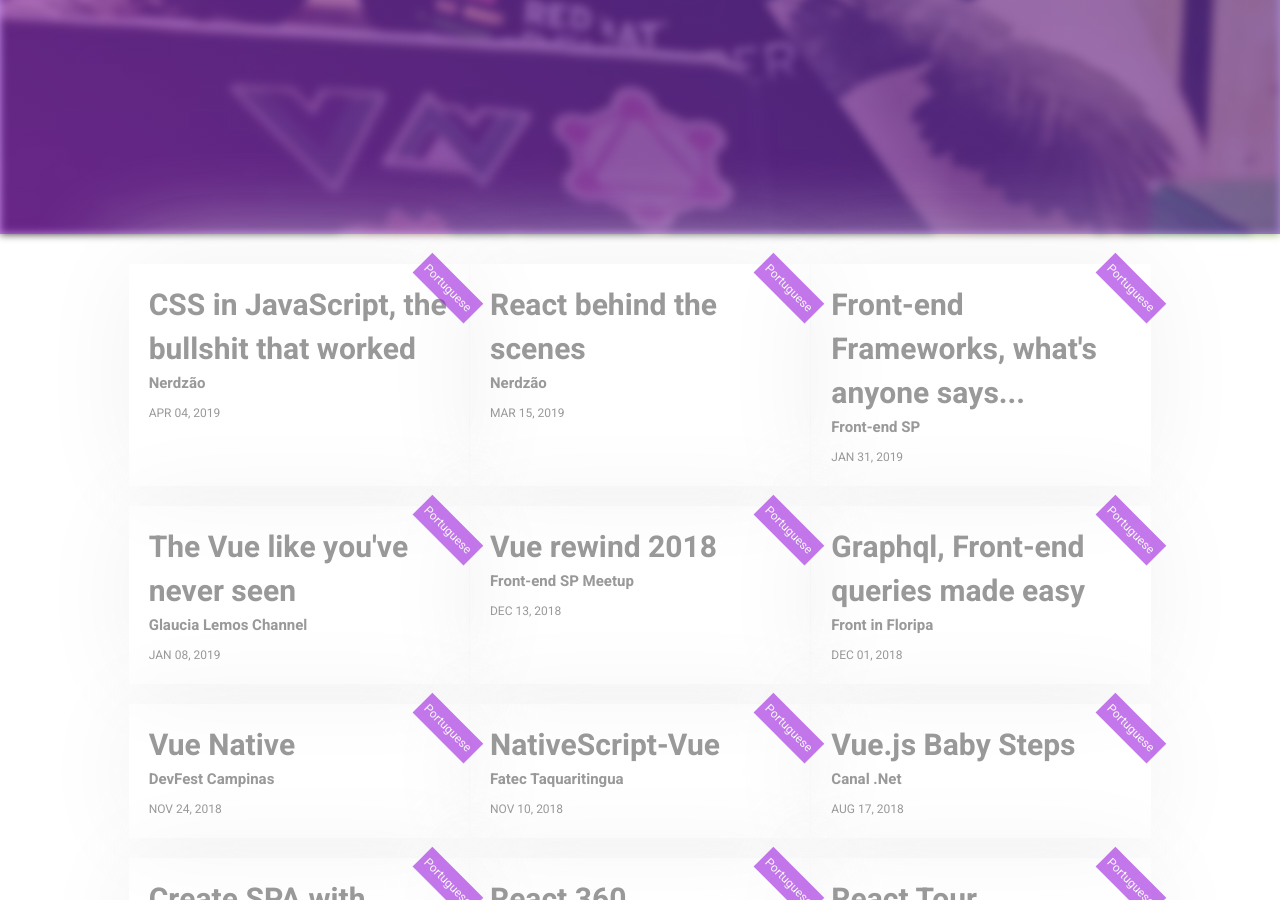
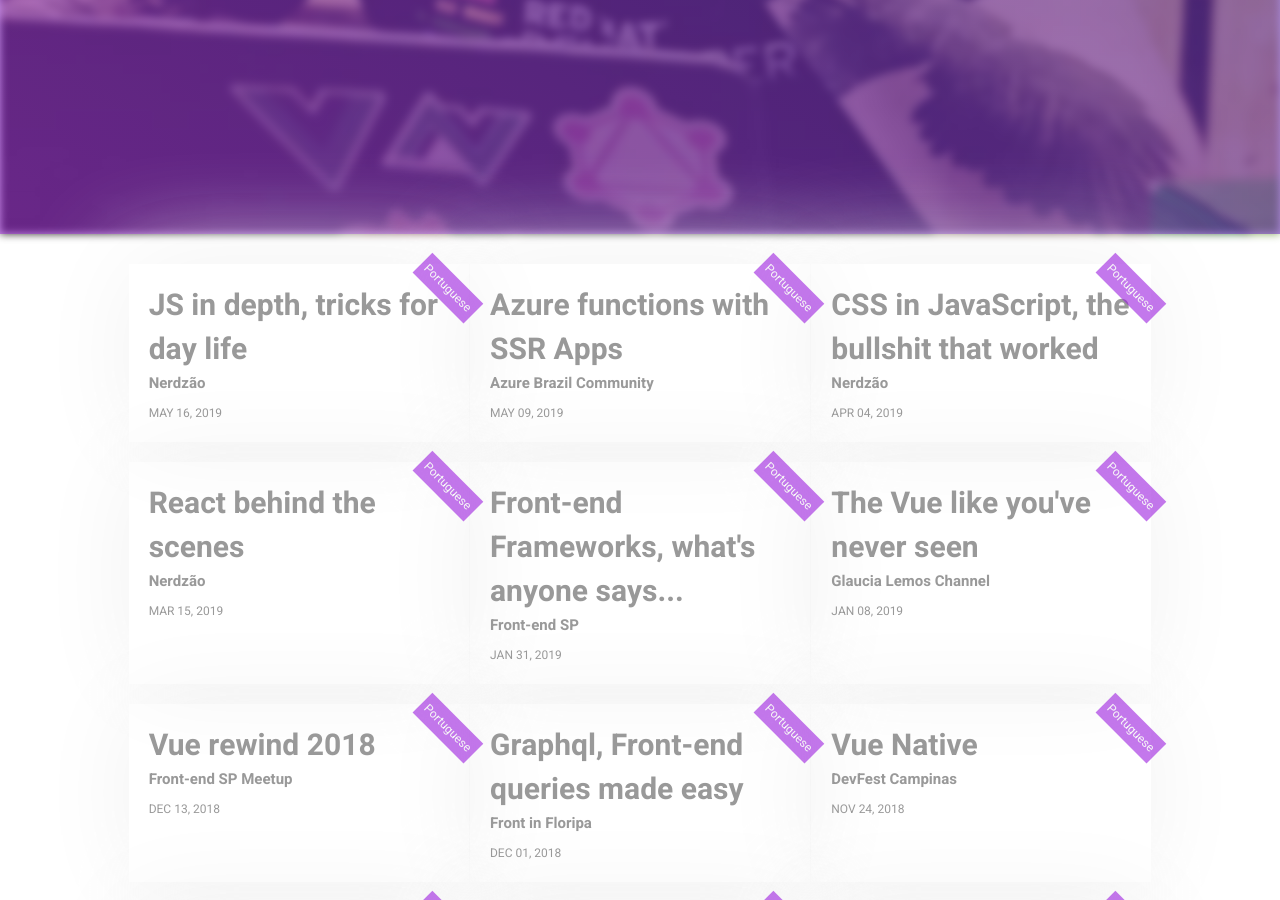
Before and after one commit to Halfeld/website, a Jekyll site: the page built from talks.html, in a window 1280 px wide and 900 px high, scrolled down 666 px. Built offline with Jekyll 4.4.1, drawn with Linux system fonts in a browser that asks for light colours.

Commit message:
update talks

```diff
--- a/_data/talks.yml
+++ b/_data/talks.yml
@@ -1,3 +1,21 @@
+- title: JS in depth, tricks for day life
+  date: May 16, 2019
+  slides: https://speakerdeck.com/igorhalfeld/js-in-depth-tricks-for-day-life
+  source_code: https://github.com/igorhalfeld/js-in-depth-talk-demo
+  lang: Portuguese
+  from:
+    place: Nerdzão
+    link: https://www.meetup.com/Nerdzao/events/260946223/
+
+- title: Azure functions with SSR Apps
+  date: May 09, 2019
+  slides: https://speakerdeck.com/igorhalfeld/azure-functions-with-ssr-apps
+  source_code: https://github.com/igorhalfeld/spacex-ssr
+  lang: Portuguese
+  from:
+    place: Azure Brazil Community
+    link: https://www.meetup.com/azureBrasilComunidade/events/260890307/
+
 - title: CSS in JavaScript, the bullshit that worked
   date: Apr 04, 2019
   slides: https://speakerdeck.com/igorhalfeld/css-in-javascript
@@ -5,7 +23,7 @@
   lang: Portuguese
   from:
     place: Nerdzão
-    link: https://www.meetup.com/Nerdzao/events/259942397/
+    link: https://www.meetup.com/ã/events/259942397/
 
 - title: React behind the scenes
   date: Mar 15, 2019
```
